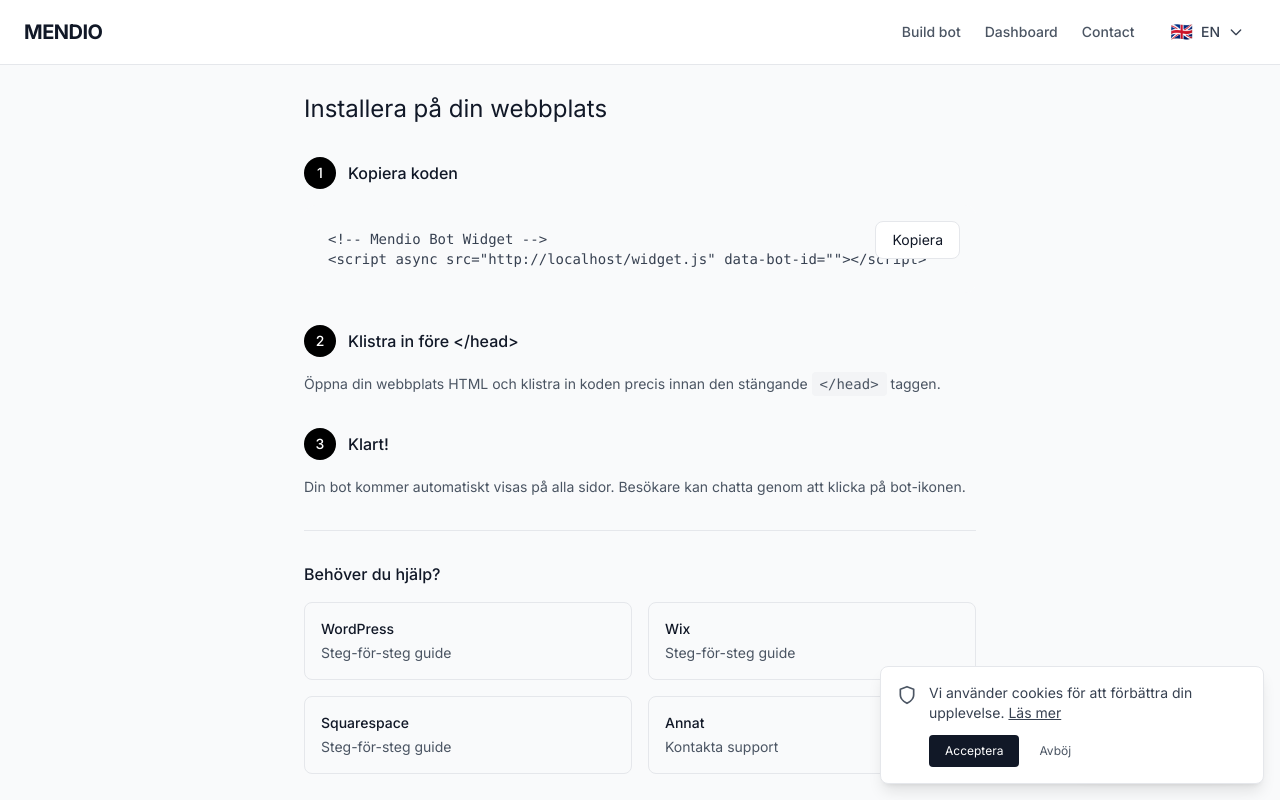
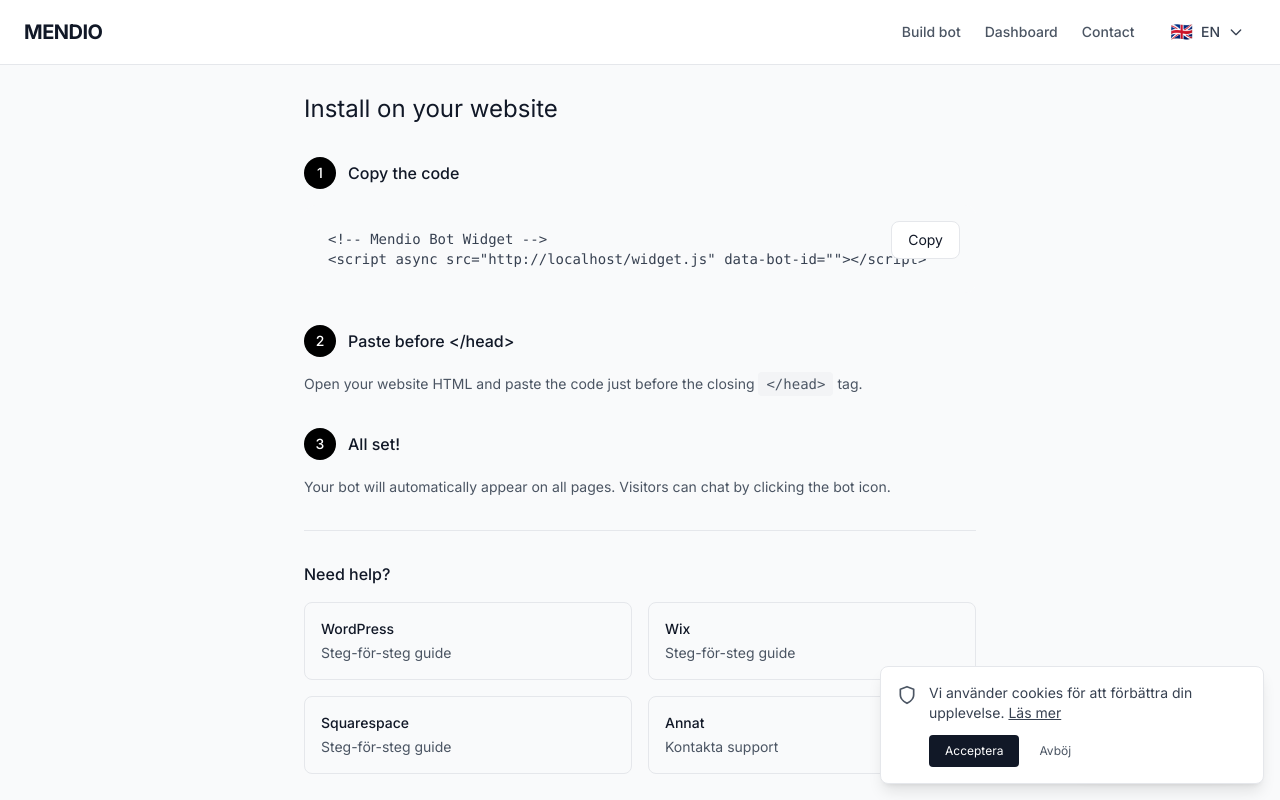
Before and after one commit to chgenberg/optero, a Next.js app: page /business/bot-builder/deploy in a window 1280 px wide. Shown: the top 800 px of the page. Built offline with nearby package versions, Linux system fonts and the light colour scheme.

Commit message:
i18n: set deploy page default copy to English

```diff
--- a/app/business/bot-builder/deploy/page.tsx
+++ b/app/business/bot-builder/deploy/page.tsx
@@ -29,7 +29,7 @@ export default function DeployBot() {
       <div className="max-w-2xl w-full">
         <div className="minimal-box">
           <h2 className="text-2xl font-light text-gray-900 mb-8">
-            Installera på din webbplats
+            Install on your website
           </h2>
 
           <div className="space-y-8">
@@ -39,7 +39,7 @@ export default function DeployBot() {
                 <div className="w-8 h-8 bg-black text-white rounded-full flex items-center justify-center text-sm font-medium">
                   1
                 </div>
-                <h3 className="font-medium text-gray-900">Kopiera koden</h3>
+                <h3 className="font-medium text-gray-900">Copy the code</h3>
               </div>
 
               <div className="relative">
@@ -50,7 +50,7 @@ export default function DeployBot() {
                   onClick={handleCopy}
                   className="absolute top-4 right-4 px-4 py-2 bg-white border border-gray-200 rounded-lg text-sm hover:bg-gray-50 transition-colors"
                 >
-                  {copied ? "Kopierad!" : "Kopiera"}
+                  {copied ? "Copied!" : "Copy"}
                 </button>
               </div>
             </div>
@@ -61,11 +61,11 @@ export default function DeployBot() {
                 <div className="w-8 h-8 bg-black text-white rounded-full flex items-center justify-center text-sm font-medium">
                   2
                 </div>
-                <h3 className="font-medium text-gray-900">Klistra in före &lt;/head&gt;</h3>
+                <h3 className="font-medium text-gray-900">Paste before &lt;/head&gt;</h3>
               </div>
 
               <p className="text-gray-600">
-                Öppna din webbplats HTML och klistra in koden precis innan den stängande <code className="bg-gray-100 px-2 py-1 rounded text-sm">&lt;/head&gt;</code> taggen.
+                Open your website HTML and paste the code just before the closing <code className="bg-gray-100 px-2 py-1 rounded text-sm">&lt;/head&gt;</code> tag.
               </p>
             </div>
 
@@ -75,17 +75,17 @@ export default function DeployBot() {
                 <div className="w-8 h-8 bg-black text-white rounded-full flex items-center justify-center text-sm font-medium">
                   3
                 </div>
-                <h3 className="font-medium text-gray-900">Klart!</h3>
+                <h3 className="font-medium text-gray-900">All set!</h3>
               </div>
 
               <p className="text-gray-600">
-                Din bot kommer automatiskt visas på alla sidor. Besökare kan chatta genom att klicka på bot-ikonen.
+                Your bot will automatically appear on all pages. Visitors can chat by clicking the bot icon.
               </p>
             </div>
 
             {/* Platform specific guides */}
             <div className="border-t pt-8">
-              <h3 className="font-medium text-gray-900 mb-4">Behöver du hjälp?</h3>
+              <h3 className="font-medium text-gray-900 mb-4">Need help?</h3>
               <div className="grid grid-cols-2 gap-4 text-sm">
                 <InstallationGuideButton platform="wordpress" snippet={installSnippet} />
                 <InstallationGuideButton platform="wix" snippet={installSnippet} />
@@ -100,7 +100,7 @@ export default function DeployBot() {
               onClick={() => router.push("/business/bot-builder/solution")}
               className="btn-minimal-outline"
             >
-              Tillbaka
+              Back
             </button>
           </div>
         </div>
```
